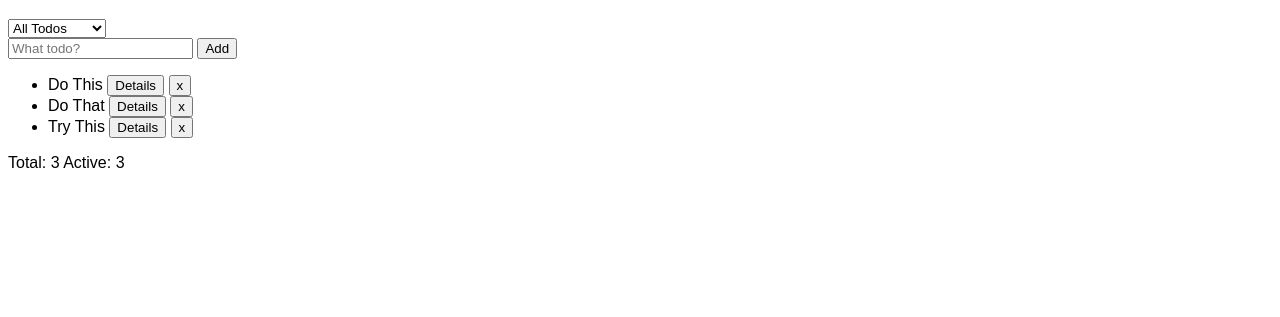
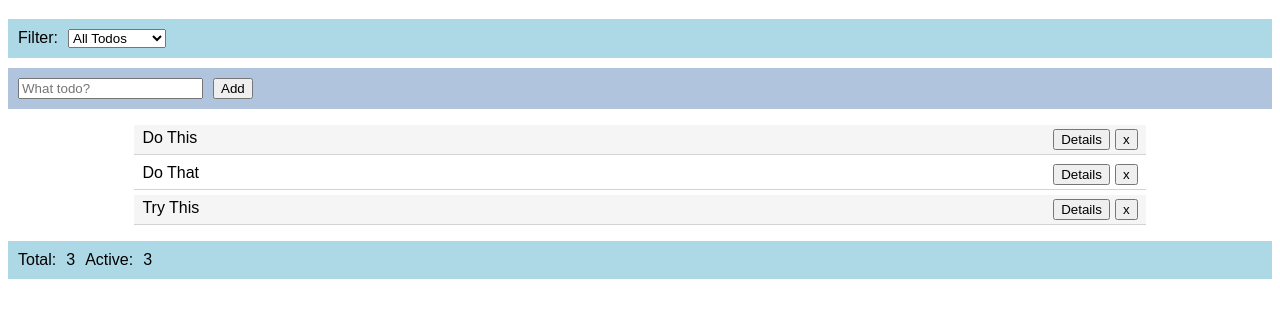
Before and after one commit to shrfrn/todos-MVC-CRUDL-I-InClass-done, a plain HTML site: page index.html in a window 1280 px wide. Shown: the part 61-378 px from the top of the page. Drawn offline with Linux system fonts and the light colour scheme.

Commit message:
Add basic styling

```diff
--- a/css/todos.css
+++ b/css/todos.css
@@ -6,8 +6,56 @@ body {
     font-family: arial,sans-serif;
 }
 
+.filter {
+    display: flex;
+    gap: 10px;
+    padding: 10px;
+    background-color: lightblue;
+}
+
+.add-todo {
+    display: flex;
+    gap: 10px;
+    padding: 10px;
+    background-color: lightsteelblue;
+    margin-block-start: 10px;
+}
+
+.todo-list {
+    display: flex;
+    flex-direction: column;
+    gap: 5px;
+    width: 80%;
+
+    padding: 0;
+    margin-inline: auto;
+    list-style-type: none;
+}
+
+li {
+    display: flex;
+    gap: 5px;
+    padding: 4px 8px;
+    border-block-end: 1px solid lightgray;
+}
+
+li:nth-child(odd) {
+    background-color: whitesmoke;
+}
+
 li:hover {
     cursor: pointer;
+}
+
+li > :first-child {
+    flex-grow: 1;
+}
+
+.stats {
+    display: flex;
+    gap: 10px;
+    padding: 10px;
+    background-color: lightblue;
 }
 
 .hidden {
--- a/index.html
+++ b/index.html
@@ -10,6 +10,7 @@
     <body onload="onInit()">
         <h1>Let's Todo Today</h1>
         <section class="filter">
+            <span>Filter:</span>
             <select onchange="onSetFilterBy(this)">
                 <option value="All">All Todos</option>
                 <option value="Done">Done Todos</option>
@@ -17,7 +18,7 @@
             </select>
         </section>
 
-        <form onsubmit="onAddTodo(event)">
+        <form class="add-todo" onsubmit="onAddTodo(event)">
             <input class="new-todo" type="text" placeholder="What todo?">
             <button>Add</button>
         </form>
```
